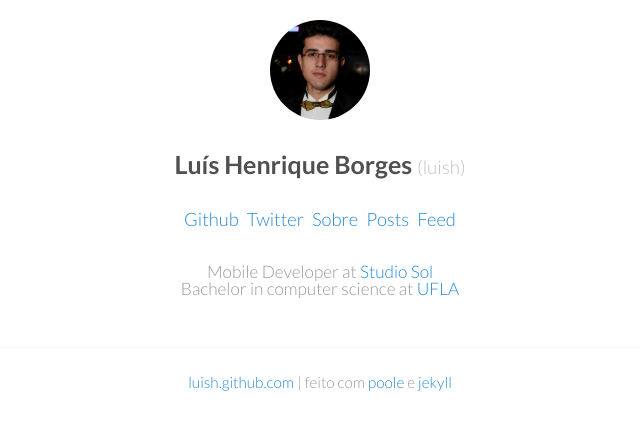
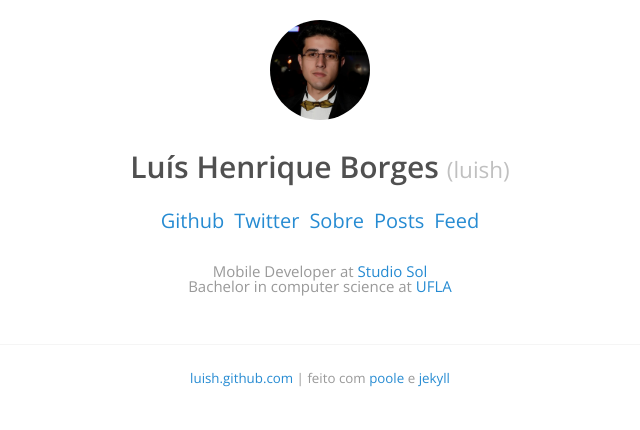
Before and after one commit to luish/luish.github.io, a Jekyll site: the page built from index.html, in a window 1280 px wide. Shown: the top 430 px of the page, without its empty margins (320-960 px from the left). Built offline with Jekyll 4.4.1, drawn with Linux system fonts in a browser that asks for light colours; some web fonts are replaced; Markdown is read by kramdown in place of the engine named in the settings; the list of posts is cut into pages by our own code.

Commit message:
More layout adjusts

```diff
--- a/_layouts/home.html
+++ b/_layouts/home.html
@@ -11,10 +11,10 @@
           <img src="/public/img/luish.png"/>
         </div>
 
-        <h3 class="masthead-title">
+        <h2 class="masthead-title">
           <a href="/" title="{{ site.title }} - {{ site.tagline }}">{{ site.title }}
           <small class="subtitle">(luish)</small></a>
-        </h3>
+        </h2>
 
         <p>
           <ul class="masthead-menu">
--- a/public/css/style.css
+++ b/public/css/style.css
@@ -1,9 +1,20 @@
-@import url(https://fonts.googleapis.com/css?family=Lato:300italic,700italic,300,700);
+@import url(http://fonts.googleapis.com/css?family=Open+Sans:300italic,400italic,600italic,700italic,400,600,700,300);
+@import url(http://fonts.googleapis.com/css?family=Quattrocento);
 
 body {
-  font:1.15em/1.5 Lato, "Helvetica Neue", Helvetica, Arial, sans-serif;
-  color:#646464;
-  font-weight:300;
+  font: 1em/1.5 "Open Sans", "Helvetica Neue", Helvetica, Arial, sans-serif;
+  color: #646464;
+  font-weight: 300;
+}
+
+h1, h2, h3, h4, h5, h6, strong, b {
+    font-weight: 600;
+}
+
+blockquote {
+    font-family: 'Quattrocento', serif;
+    font-weight: 400;
+    margin: 20px 0;
 }
 
 a:hover {
@@ -67,8 +78,7 @@ a:hover {
 }
 
 .masthead-menu li a {
-    font-size: .8em;
-    padding: 0 4px;
+    padding: 0 5px;
 }
 
 .masthead-photo {
@@ -82,6 +92,10 @@ a:hover {
     border-radius: 50px;
     -moz-border-radius: 50px;
     -webkit-border-radius: 50px;
+}
+
+.post-date {
+    margin-top: -.25em;
 }
 
 .footer {
```
